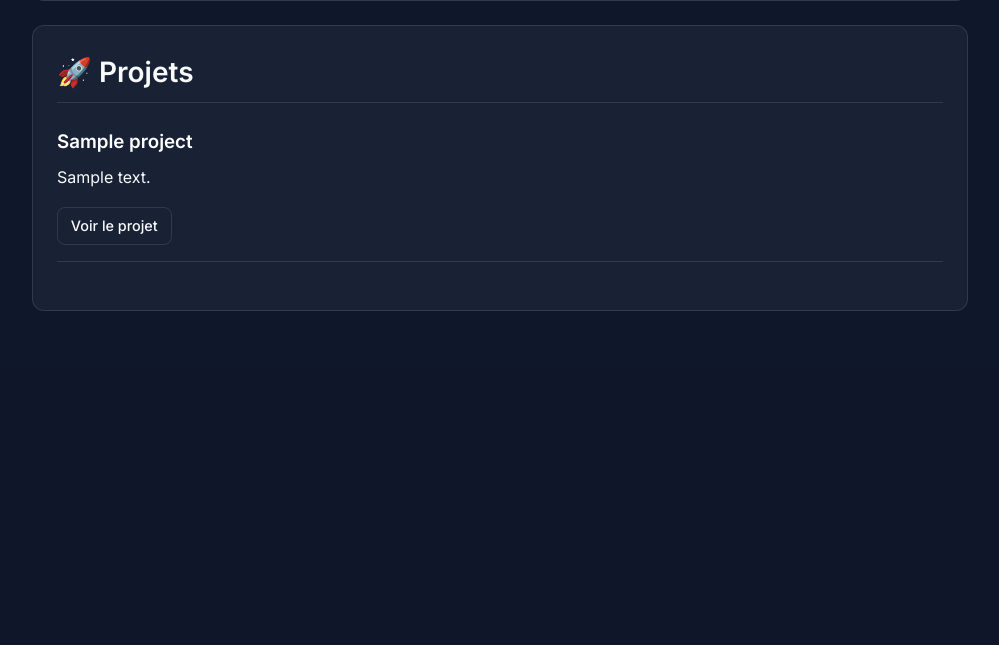
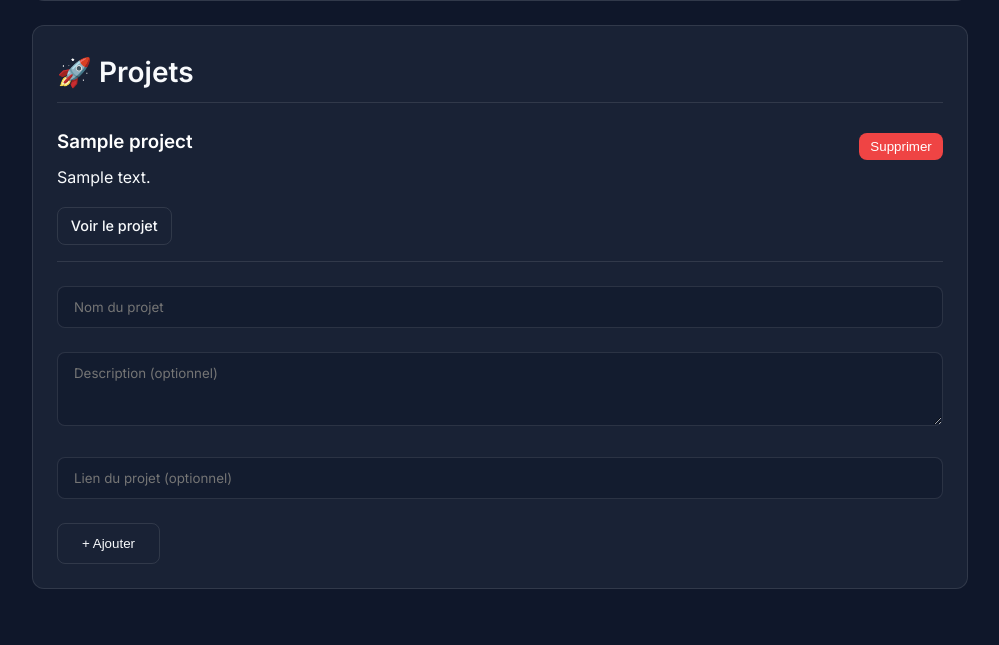
Before and after one commit to martindmv/E-Portifolio, a FastAPI app: page /portfolios/1 in a window 1280 px wide. Shown: the part 1390-2035 px from the top of the page, without its empty margins (140-1139 px from the left). Before the commit the page ends 1701 px from the top, so only its background shows below. Run offline with FastAPI, Linux system fonts and the light colour scheme; tables that the repository leaves empty hold one stand-in row (values such as "Sample post").

Commit message:
possibilité de créer et supprimer des projets

```diff
--- a/main.py
+++ b/main.py
@@ -228,3 +228,35 @@ def delete_experience(experience_id: int, session: SessionDep):
     session.delete(experience)
     session.commit()
     return RedirectResponse(url=f"/portfolios/{portfolio_id}", status_code=303)
+
+
+# Ajouter un projet
+@app.post("/portfolios/{portfolio_id}/projects/")
+def create_project(
+    portfolio_id: int,
+    session: SessionDep,
+    name: str = Form(...),
+    description: str | None = Form(None),
+    link: str | None = Form(None),
+):
+    portfolio = session.get(Portfolio, portfolio_id)
+    if not portfolio:
+        raise HTTPException(status_code=404, detail="Portfolio not found")
+    project = Project(
+        name=name, description=description, link=link, portfolio_id=portfolio_id
+    )
+    session.add(project)
+    session.commit()
+    return RedirectResponse(url=f"/portfolios/{portfolio_id}", status_code=303)
+
+
+# Supprimer un projet
+@app.post("/projects/{project_id}/delete")
+def delete_project(project_id: int, session: SessionDep):
+    project = session.get(Project, project_id)
+    if not project:
+        raise HTTPException(status_code=404, detail="Project not found")
+    portfolio_id = project.portfolio_id
+    session.delete(project)
+    session.commit()
+    return RedirectResponse(url=f"/portfolios/{portfolio_id}", status_code=303)
--- a/templates/portfolio_detail.html
+++ b/templates/portfolio_detail.html
@@ -127,7 +127,15 @@
         {% if portfolio.project %}
         {% for proj in portfolio.project %}
         <div style="margin-bottom: 1.5rem; padding-bottom: 1rem; border-bottom: 1px solid var(--card-border);">
-          <h3 style="margin-bottom: 0.5rem;">{{ proj.name }}</h3>
+          <div style="display: flex; justify-content: space-between; align-items: center;">
+            <h3 style="margin-bottom: 0.5rem;">{{ proj.name }}</h3>
+            <form action="/projects/{{ proj.id }}/delete" method="post">
+              <button type="submit"
+                style="background:#ef4444; border:none; color:white; padding:0.4rem 0.7rem; border-radius:8px; cursor:pointer;">
+                Supprimer
+              </button>
+            </form>
+          </div>
           {% if proj.description %}
           <p style="color: var(--text-main);">{{ proj.description }}</p>
           {% endif %}
@@ -141,6 +149,20 @@
         <p>Aucun projet renseigné.</p>
         {% endif %}
 
+        <!-- Formulaire ajout projet -->
+        <form action="/portfolios/{{ portfolio.id }}/projects/" method="post" style="margin-top:1rem;">
+          <div class="form-group">
+            <input type="text" name="name" placeholder="Nom du projet" required>
+          </div>
+          <div class="form-group">
+            <textarea name="description" placeholder="Description (optionnel)" rows="3"></textarea>
+          </div>
+          <div class="form-group">
+            <input type="url" name="link" placeholder="Lien du projet (optionnel)">
+          </div>
+          <button type="submit" class="btn btn-secondary">+ Ajouter</button>
+        </form>
+
       </div>
       <!-- Fin carte Projets -->
 
```
